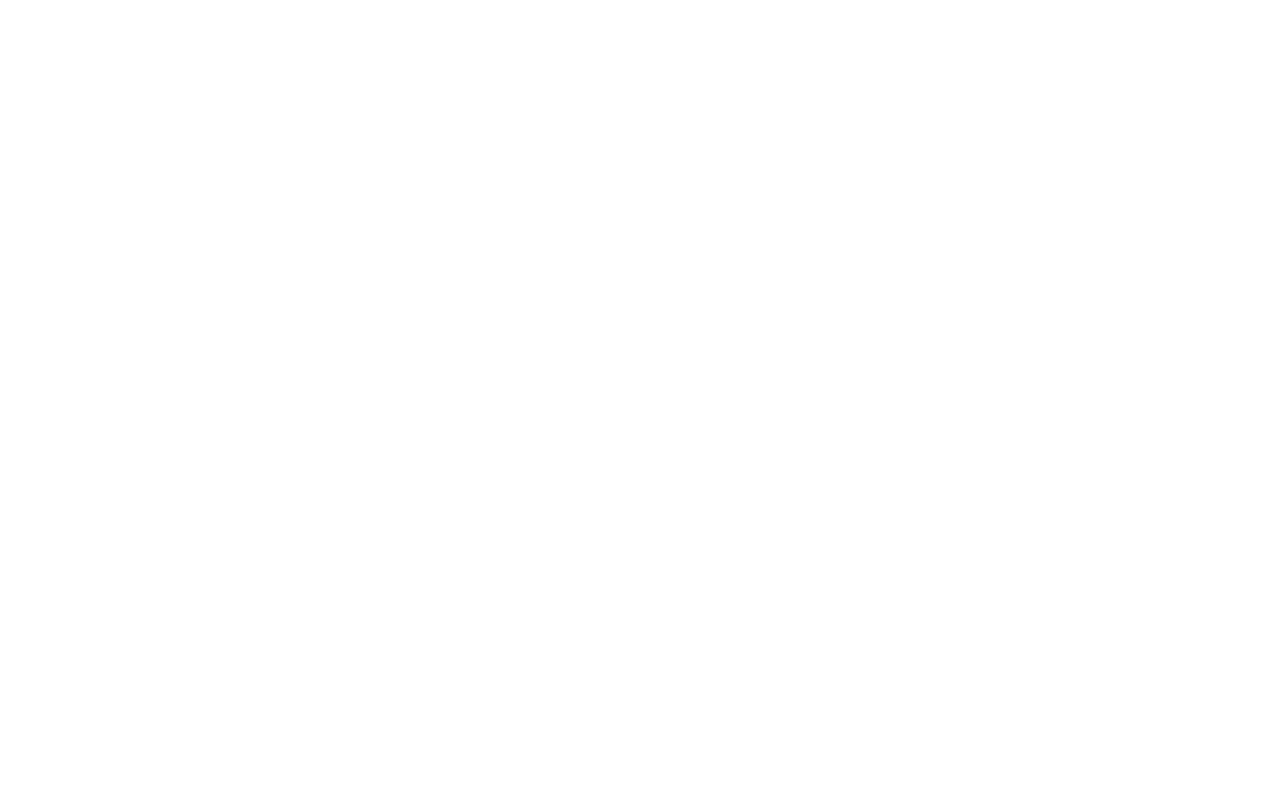
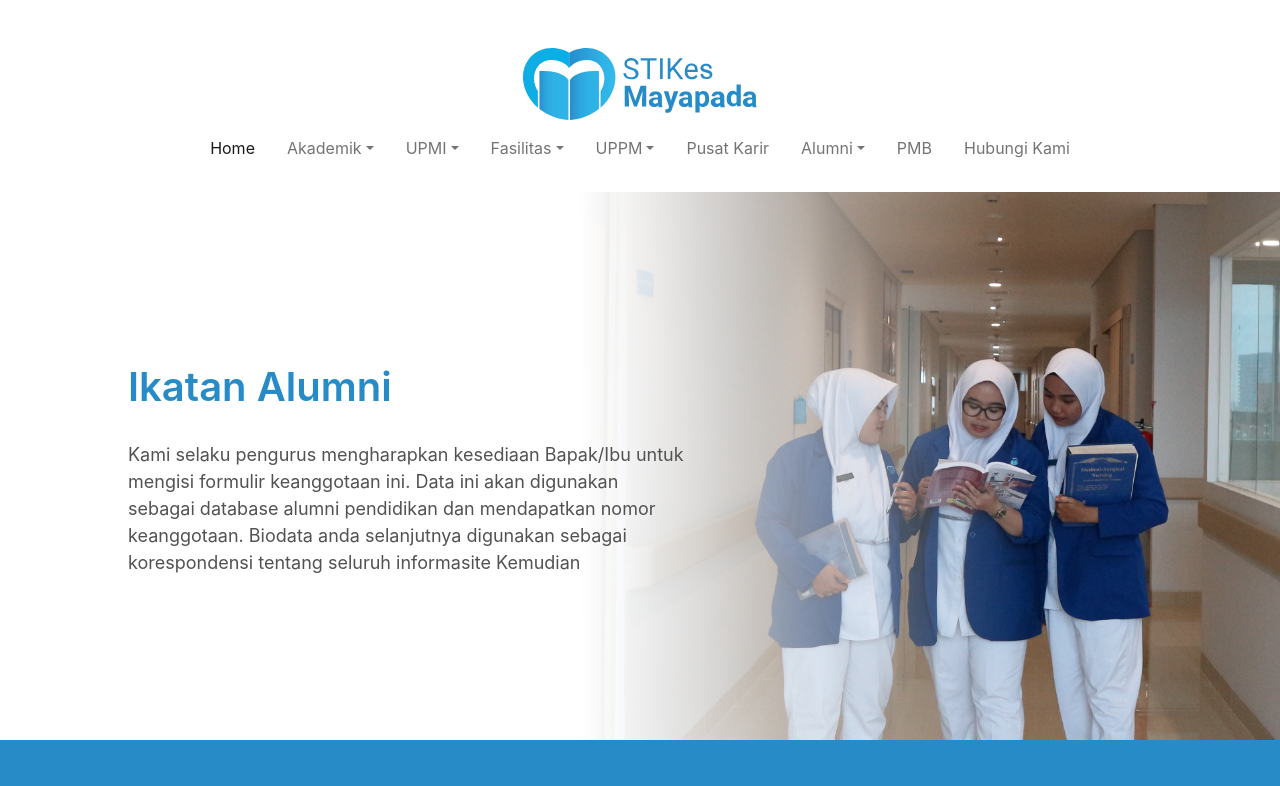
Before and after one commit to arywindu/Mayapada, a React (Create React App) app: page /IkatanAlumni in a window 1280 px wide. Before the commit this address had no page. Shown: the top 786 px of the page. Built offline with nearby package versions, Linux system fonts and the light colour scheme.

Commit message:
add typhography component

```diff
--- a/src/MainRouter.jsx
+++ b/src/MainRouter.jsx
@@ -2,7 +2,9 @@ import { Route, Routes } from "react-router-dom";
 
 import Administrasi from "./pages/Akademik/Administrasi/Administrasi";
 import Home from "./pages/Home/Home";
+import IkatanAlumni from "./pages/Alumni/IkatanAlumni/IkatanAlumni";
 import Keperawatan from "./pages/Akademik/Keperawatan/Keperawatan";
+import PusatKarir from "./pages/PusatKarir/PusatKarir";
 
 export const MainRouter = () => {
   return (
@@ -10,6 +12,8 @@ export const MainRouter = () => {
       <Route path="/" element={<Home />} />
       <Route path="/Administrasi" element={<Administrasi />} />
       <Route path="/Keperawatan" element={<Keperawatan />} />
+      <Route path="/PusatKarir" element={<PusatKarir />} />
+      <Route path="/IkatanAlumni" element={<IkatanAlumni />} />
     </Routes>
   );
 };
--- /dev/null
+++ b/src/components/Typhography/Typhography.css
@@ -0,0 +1,5 @@
+.typography {
+    font-family: 'Roboto';
+    font-style: normal;
+    line-height: 47px;
+}
--- /dev/null
+++ b/src/components/Typhography/Typhography.jsx
@@ -0,0 +1,48 @@
+import PropTypes from "prop-types";
+import React from "react";
+
+const Typhography = (props) => {
+  const { text, type, ...rest } = props;
+  const typhographyType = () => {
+    if (type === "title") {
+      return (
+        <div
+          className="typography"
+          style={{
+            fontSize: "40px",
+            fontWeight: "600",
+            color: "#278BC8",
+          }}
+        >
+          {text}
+        </div>
+      );
+    }
+    if (type === "normal") {
+      return (
+        <div
+          className="typography"
+          style={{
+            fontSize: "18px",
+            fontWeight: "400",
+            color: "#525252",
+          }}
+        >
+          {text}
+        </div>
+      );
+    }
+  };
+  return <div {...rest}>{typhographyType()}</div>;
+};
+
+Typhography.defaultProps = {
+  text: "Typography",
+};
+
+Typhography.propTypes = {
+  text: PropTypes.string,
+  type: PropTypes.string.isRequired,
+};
+
+export default Typhography;
--- /dev/null
+++ b/src/pages/Alumni/IkatanAlumni/IkatanAlumni.css
@@ -0,0 +1,26 @@
+.ikatan-alumni-container {
+    display: flex;
+    flex: 1;
+    height: 548px;
+    justify-content: end;
+}
+
+.ikatan-alumni-img {
+    position: relative;
+    object-fit: cover;
+}
+
+.ikatan-alumni-content {
+    display: flex;
+    flex-direction: column;
+    justify-content: center;
+    position: absolute;
+    width: 100%;
+    height: 548px;
+    background: linear-gradient(89.79deg, #FFFFFF 45.35%, rgba(255, 255, 255, 0) 80.24%);
+}
+
+.ikatan-alumni-card {
+    margin-left: 10%;
+    width: 561px;
+}
--- /dev/null
+++ b/src/pages/Alumni/IkatanAlumni/IkatanAlumni.jsx
@@ -0,0 +1,28 @@
+import "./IkatanAlumni.css";
+
+import Layout from "../../../Layout/Layout";
+import React from "react";
+import Typhography from "../../../components/Typhography/Typhography";
+import ikatanAlumni from "../../../assets/images/ikatan_alumni.jpeg";
+
+const IkatanAlumni = () => {
+  return (
+    <Layout>
+      <div className="ikatan-alumni-container">
+        <img className="ikatan-alumni-img" src={ikatanAlumni} />
+        <div className="ikatan-alumni-content">
+          <div className="ikatan-alumni-card">
+            <Typhography type="title" text="Ikatan Alumni" />
+            <Typhography
+              type="normal"
+              text="Kami selaku pengurus mengharapkan kesediaan Bapak/Ibu untuk mengisi formulir keanggotaan ini. Data ini akan digunakan sebagai database alumni pendidikan dan mendapatkan nomor keanggotaan. Biodata anda selanjutnya digunakan sebagai korespondensi tentang seluruh informasite Kemudian"
+              style={{ marginTop: "24px" }}
+            />
+          </div>
+        </div>
+      </div>
+    </Layout>
+  );
+};
+
+export default IkatanAlumni;
--- /dev/null
+++ b/src/pages/PusatKarir/PusatKarir.css
@@ -0,0 +1,5 @@
+.pusat-karir-container {
+    display: flex;
+    flex-direction: column;
+    margin: 3% 10% 10% 10%;
+}
--- /dev/null
+++ b/src/pages/PusatKarir/PusatKarir.jsx
@@ -0,0 +1,22 @@
+import "./PusatKarir.css";
+
+import Layout from "../../Layout/Layout";
+import React from "react";
+import Typhography from "../../components/Typhography/Typhography";
+
+const PusatKarir = () => {
+  return (
+    <Layout>
+      <div className="pusat-karir-container">
+        <Typhography type="title" text="Pusat Karir" />
+        <Typhography
+          type="normal"
+          text="Belum Tersedia Lowongan Pekerjaan Untuk Saat Ini, akan di Update Kemudian"
+          style={{ marginTop: "24px" }}
+        />
+      </div>
+    </Layout>
+  );
+};
+
+export default PusatKarir;
```
Also changed, not shown: src/pages/Alumni/AlumniStory/AlumniStory.jsx (added, +7 -0 lines), src/pages/Alumni/TracerStudy/TracerStudy.jsx (added, +7 -0 lines), src/assets/images/ikatan_alumni.jpeg (added).
